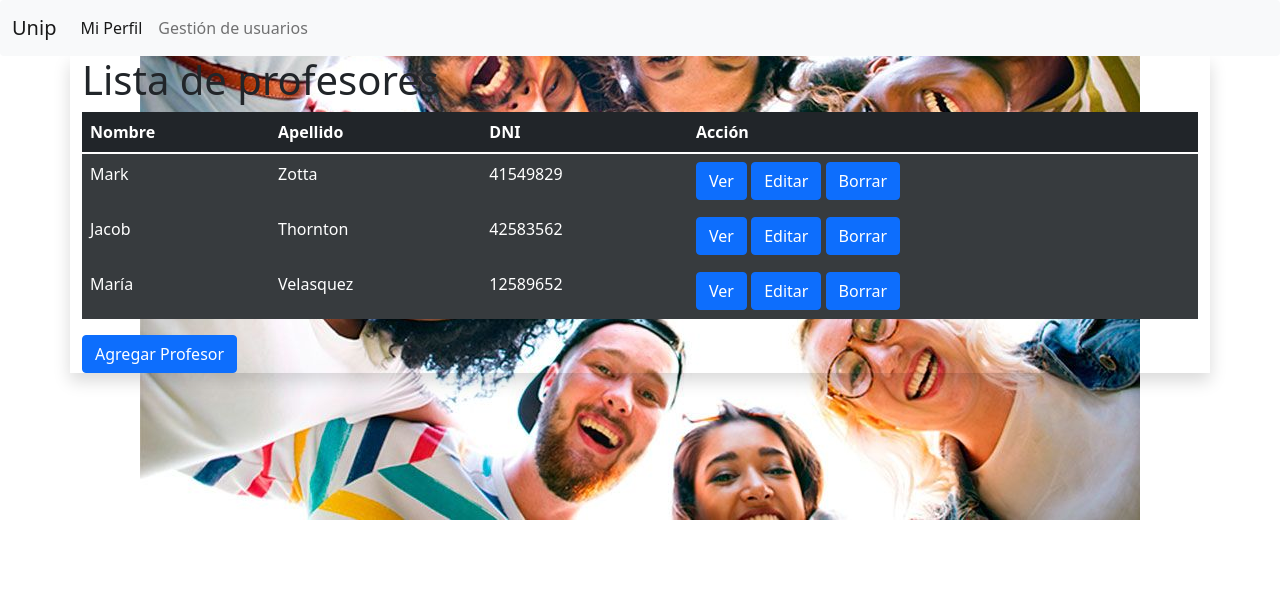
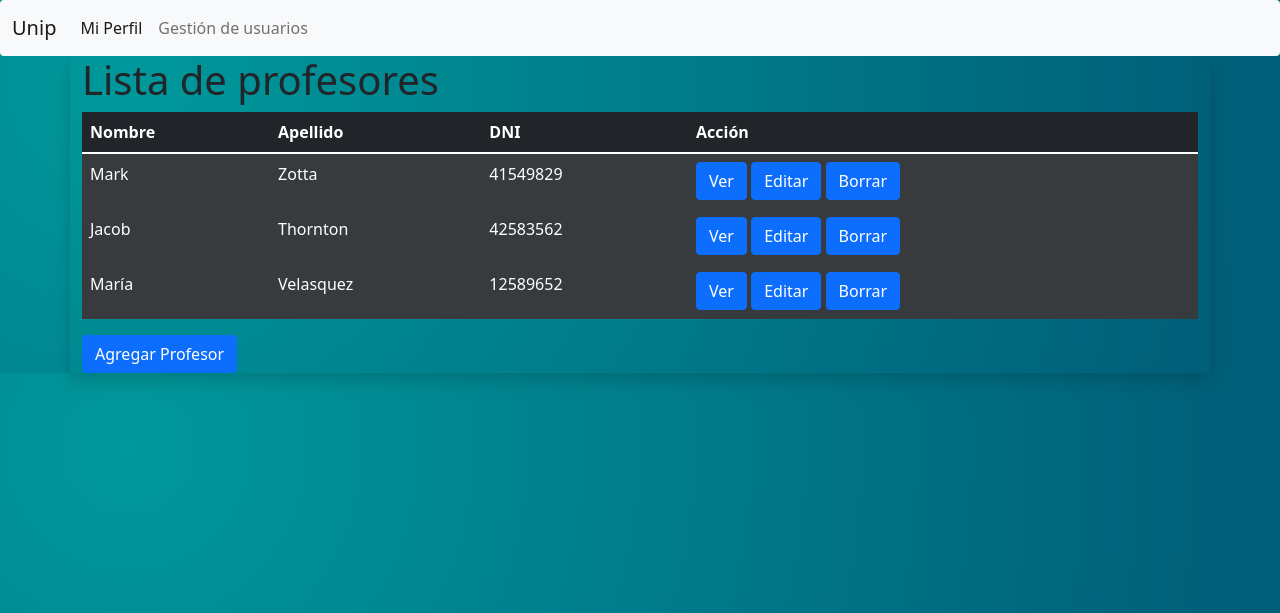
Before and after one commit to riascas/UniP, a PHP site: page /ABMProfesores.html in a window 1280 px wide. Shown: the top 613 px of the page. Run offline with PHP 8.4, Linux system fonts and the light colour scheme; some libraries are stand-ins or nearby versions.

Commit message:
Cambio de fondo

```diff
--- a/estilo.css
+++ b/estilo.css
@@ -8,11 +8,8 @@
    }
 }
 body{
-    /*background-image: radial-gradient( circle farthest-corner at 10% 20%,  rgba(0,152,155,1) 0.1%, rgba(0,94,120,1) 94.2% );*/
-    background-color: #214cab;
-    background-image: url("./img/Fondo2.jpg");
-    background-repeat: no-repeat;
-    background-position: center;
+    background-image: radial-gradient( circle farthest-corner at 10% 20%,  rgba(0,152,155,1) 0.1%, rgba(0,94,120,1) 94.2% );
+
 }
 
 
```
